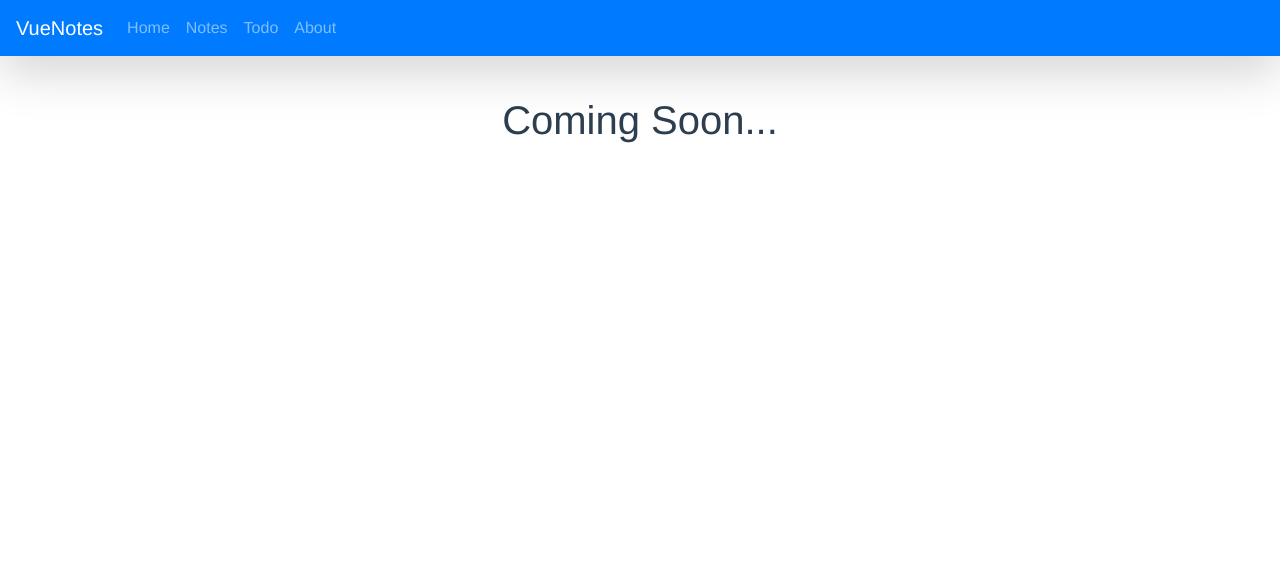
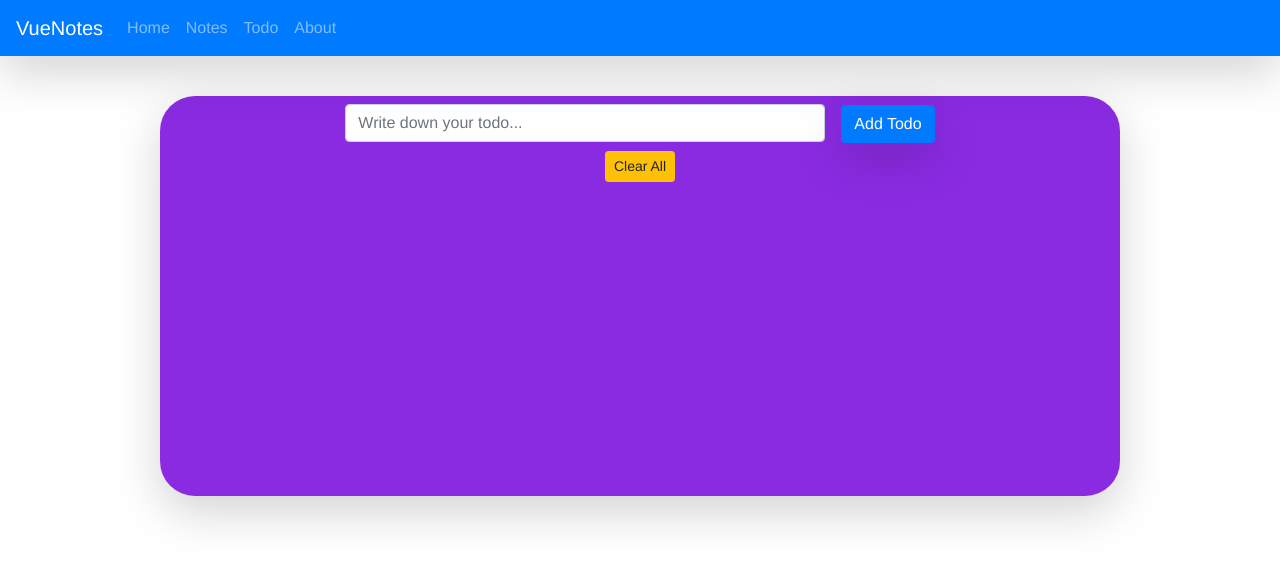
Before and after one commit to fatihbabacan92/VueNotes, a Vue app: page /todo in a window 1280 px wide. Shown: the top 564 px of the page. Built offline with nearby package versions, Linux system fonts and the light colour scheme.

Commit message:
Added Todo Component with All Functionalities

```diff
--- a/src/components/Todo.vue
+++ b/src/components/Todo.vue
@@ -1,13 +1,58 @@
 <template>
-  <h1>Coming Soon...</h1>
+  <div class="todo-card mx-auto shadow-lg">
+    <input v-model="newTodo.title" type="text" placeholder="Write down your todo..." class="form-control m-2 w-50" />
+    <button @click="addTodo" class="btn btn-primary shadow-lg m-2">Add Todo</button>
+    <TodoItem @deleteTodo="deleteTodo(todo)" v-for="t in todos" v-bind:note="t" v-bind:key="t.id"/>
+    <button class="btn btn-warning btn-sm d-block mx-auto">Clear All</button>
+  </div>
 </template>
 
 <script>
+import TodoItem from "@/components/TodoItem.vue"
 export default {
-    name: 'Todo'
+    name: 'Todo',
+    components: {
+      TodoItem
+    },
+    data(){
+      return {
+        todos: [],
+        newTodo: []
+      }
+    },
+    mounted() {
+      if (localStorage.getItem("todos")) {
+        localStorage.clear()
+      }
+    },
+    methods: {
+      addTodo() {
+        if (!this.newTodo) {
+          return;
+        }
+        this.newTodo.id = this.todos.length
+        this.todos.push(this.newTodo)
+        this.newTodo = []
+        this.saveTodos()
+      },
+      saveTodos() {
+        const parsed = JSON.stringify(this.todos)
+        localStorage.setItem("todos", parsed)
+      },
+      deleteTodo(todo) {
+        this.todos.splice(this.todos.indexOf(todo), 1)
+        this.saveTodos()
+      }
+    }
 }
 </script>
 
 <style>
-
+.todo-card {
+  width: 75vw;
+  height: 50vh;;
+  background-color: blueviolet;
+  color: white;
+  border-radius: 35px;
+}
 </style>
```
